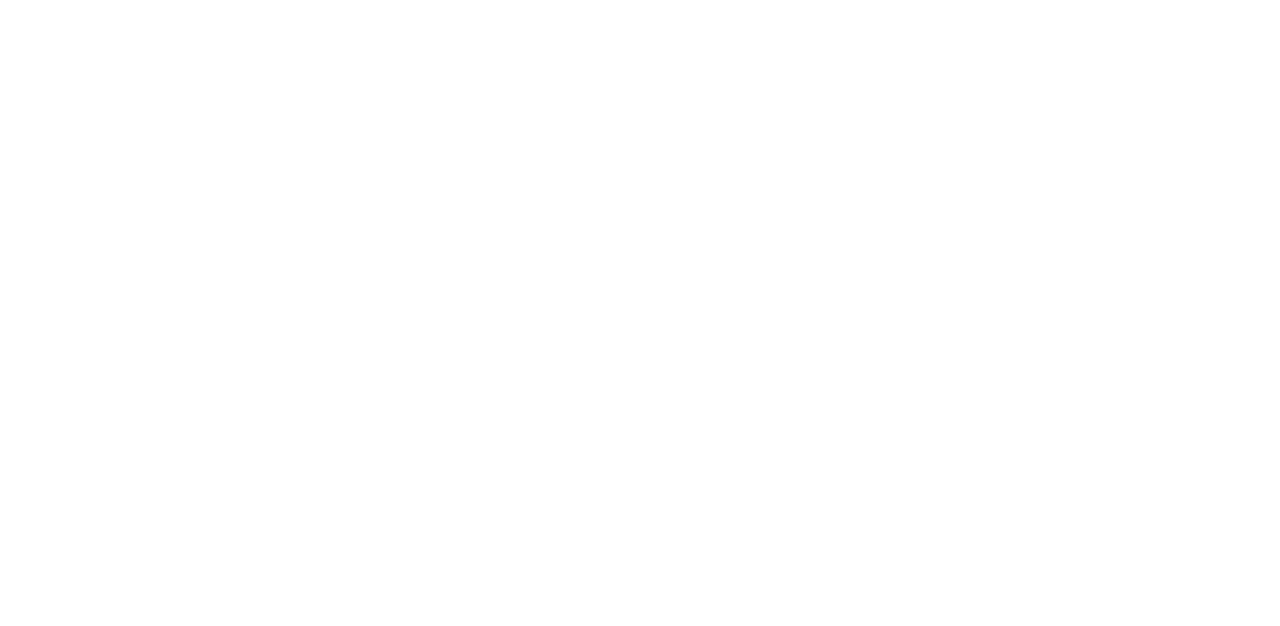
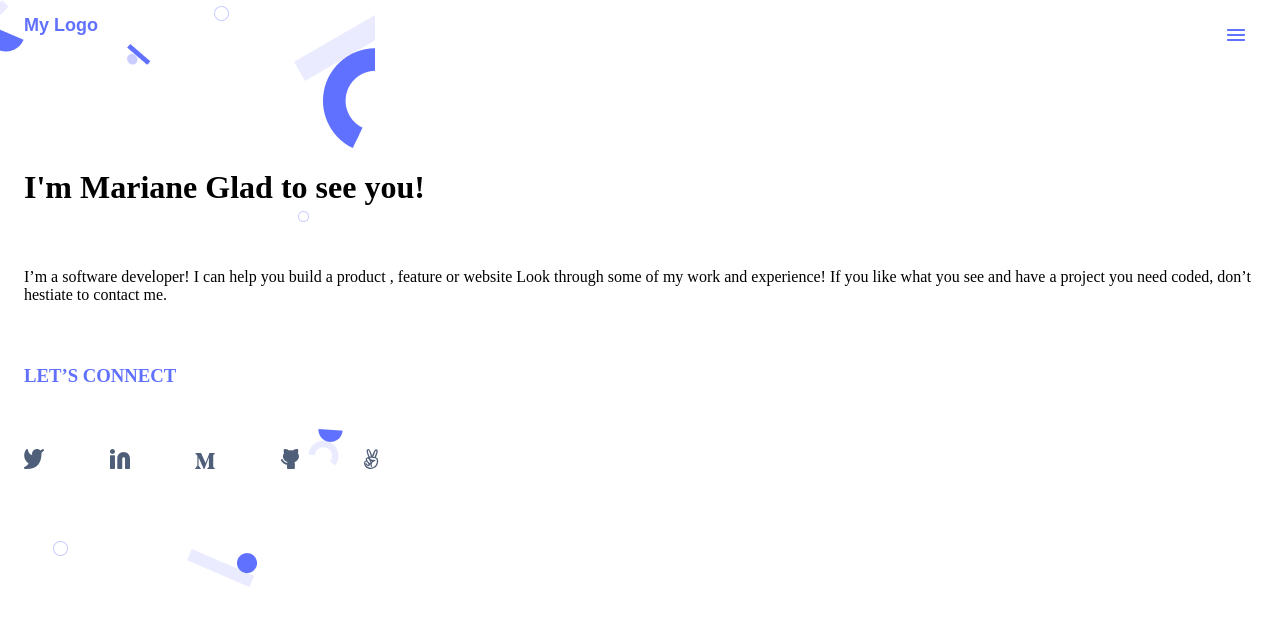
Before and after one commit to NJ-2020/Mobile-version-skeleton, a plain HTML site: page index.html in a window 1280 px wide. Drawn offline with Linux system fonts and the light colour scheme.

Commit message:
added HTML and css files

```diff
--- a/index.html
+++ b/index.html
@@ -1,14 +1,50 @@
 <!DOCTYPE html>
 <html lang="en">
-<head>
-    <meta charset="UTF-8">
-    <meta http-equiv="X-UA-Compatible" content="IE=edge">
-    <meta name="viewport" content="width=device-width, initial-scale=1.0">
+  <head>
+    <meta charset="UTF-8" />
+    <meta http-equiv="X-UA-Compatible" content="IE=edge" />
+    <meta name="viewport" content="width=device-width, initial-scale=1.0" />
     <title>Mobile version skeleton</title>
-</head>
-<body>
+    <link rel="stylesheet" href="style.css">
+  </head>
+
+  <body>
+     <!-- logo -->
     <header>
-        <!-- logo -->
+      <div class="logo">
+        <a href="index.html">My Logo</a>
+      </div>
+      <div class="menu">
+
+          <img src="images/menuBtn.png" class="menu-image" alt="menu-btn" />
+        </button>
+      </div>
     </header>
-</body>
+    <!-- end of logo -->
+
+    <!-- content -->
+    <div class="container">
+      <div class="text">
+        <h1>I'm Mariane Glad to see you!</h1>
+        <p>
+          I’m a software developer! I can help you build a product , feature or
+          website Look through some of my work and experience! If you like what
+          you see and have a project you need coded, don’t hestiate to contact
+          me.
+        </p>
+      </div>
+
+      <div class="contact">
+        <h3>LET’S CONNECT</h3>
+        <div class="media-contacts">
+          <a href="#"><img src="images/twitter.svg" alt="twitter" ></a>
+          <a href="#" class="abc"><img src="images/linkedin.svg" alt="linkedin" /></a>
+          <a href="#" class="abc"><img src="images/medium.svg" alt="medium" /></a>
+          <a href="#" class="abc"><img src="images/github.svg" alt="github" /></a>
+          <a href="#" class="abc"><img src="images/angellist.svg" alt="angellist" /></a>
+        </div>
+      </div>
+    </div>
+    <!-- end of content -->
+  </body>
 </html>
--- /dev/null
+++ b/style.css
@@ -0,0 +1,51 @@
+* {
+    margin: 0;
+    padding: 0;
+    box-sizing: border-box;
+}
+
+body {
+  background-image: url("images/banner.png");
+  background-repeat: no-repeat;
+  padding: 100px 24px 100px 24px;
+  border-bottom-left-radius: 80px;
+}
+
+header {
+    margin-top: -85px;
+    display: flex;
+    justify-content: space-between;
+}
+
+.container {
+    margin-top: 110px;
+}
+
+header .logo a {
+    color: #6070ff;
+    font-size: 18px;
+    line-height: 20px;
+    font-weight: bold;
+    text-decoration: none;
+    font-family: 'Poppins', sans-serif;
+    margin-top: -5px;
+}
+
+h1 {
+    margin-bottom: 5%;
+
+}
+
+p {
+    margin-bottom: 5%;
+}
+
+h3 {
+    margin-bottom: 5%;
+    color: #6070ff;
+}
+
+.media-contacts .abc {
+    margin-left: 5%;
+
+}
```
Also changed, not shown: .stylelintrc.json (added), images/angellist.svg (added), images/banner.png (added), images/github.svg (added), images/linkedin.svg (added), images/medium.svg (added), images/menuBtn.png (added), images/twitter.svg (added), 4 other files.
